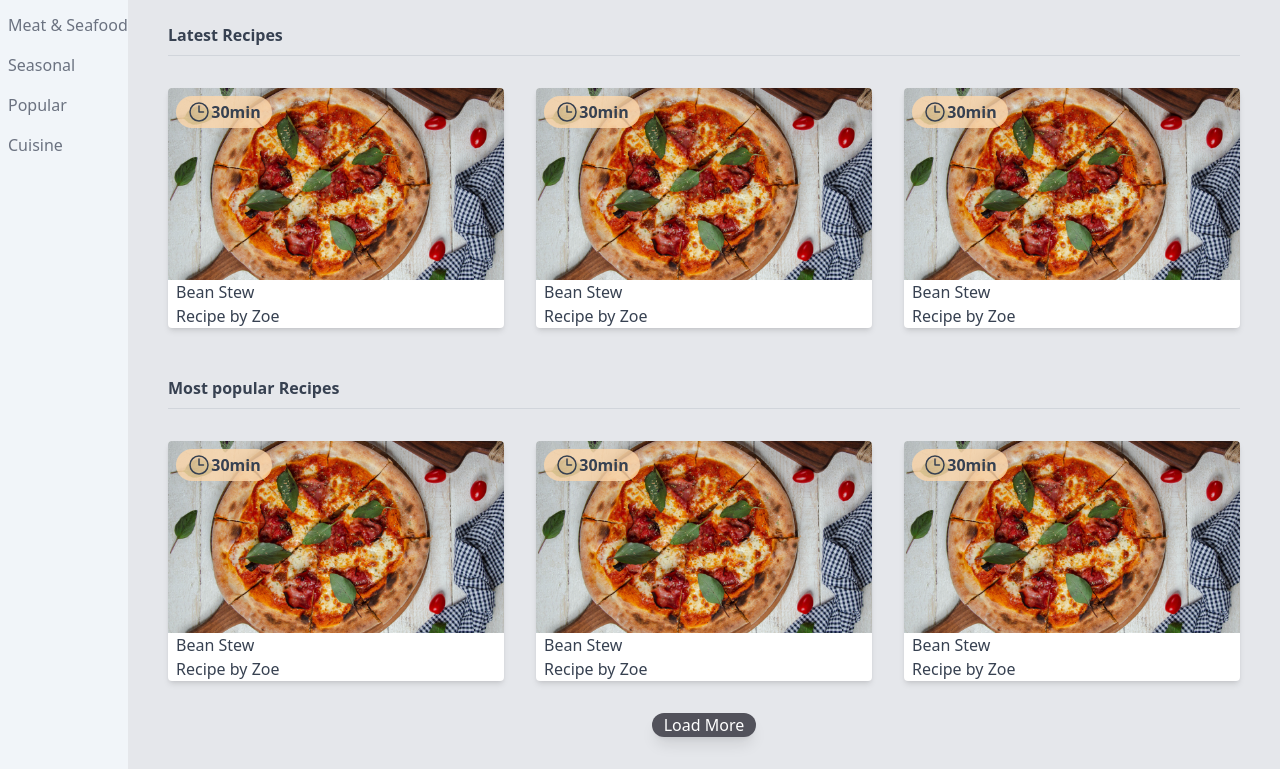
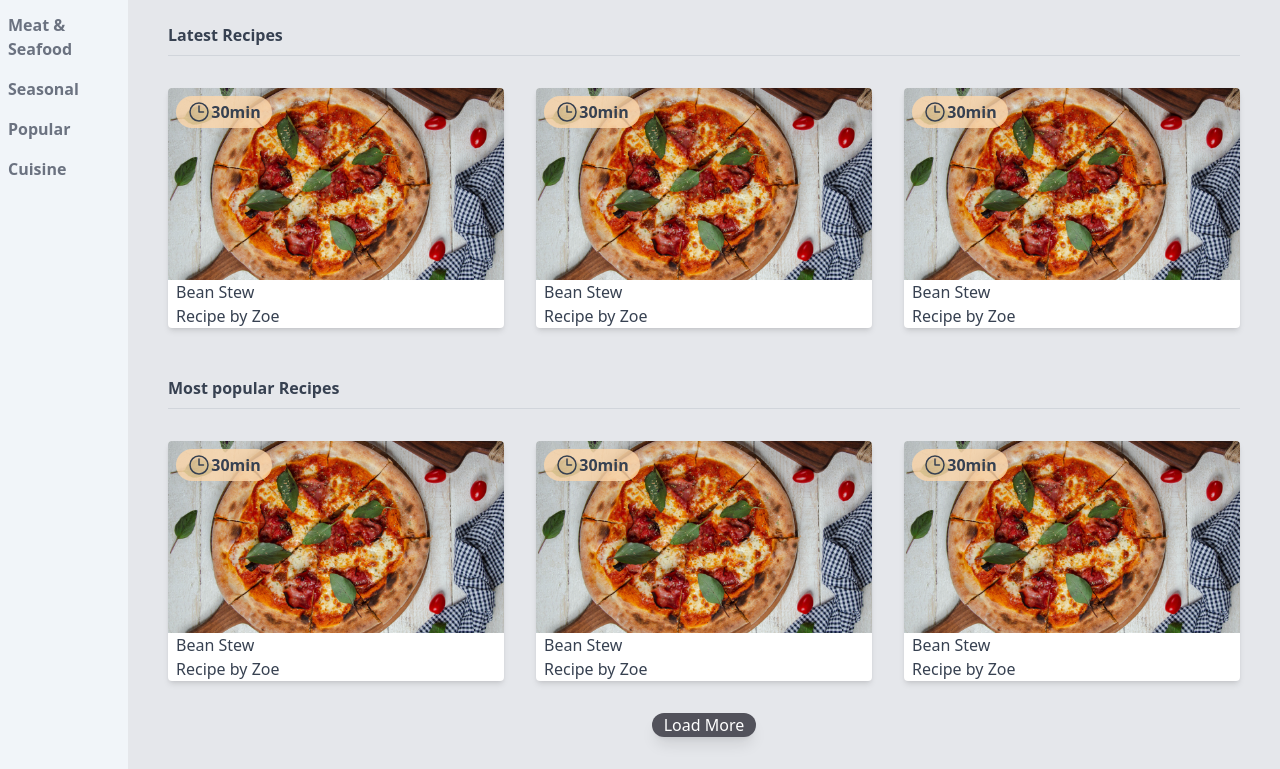
Before and after one commit to CHIBUZOR-coder/Food_Recipe, a website: page index.html in a window 1280 px wide. Shown: the part 159-928 px from the top of the page. Drawn offline with nearby package versions, Linux system fonts and the light colour scheme.

Commit message:
made fonts of head-list in the nav bold

```diff
--- a/input.css
+++ b/input.css
@@ -41,7 +41,7 @@
 }
 
 .head-list{
-    @apply hover:text-gray-900 text-gray-500
+    @apply hover:text-gray-900 text-gray-500 font-bold
 }
 
 .contrls{
```
Also changed, not shown: style.css.
